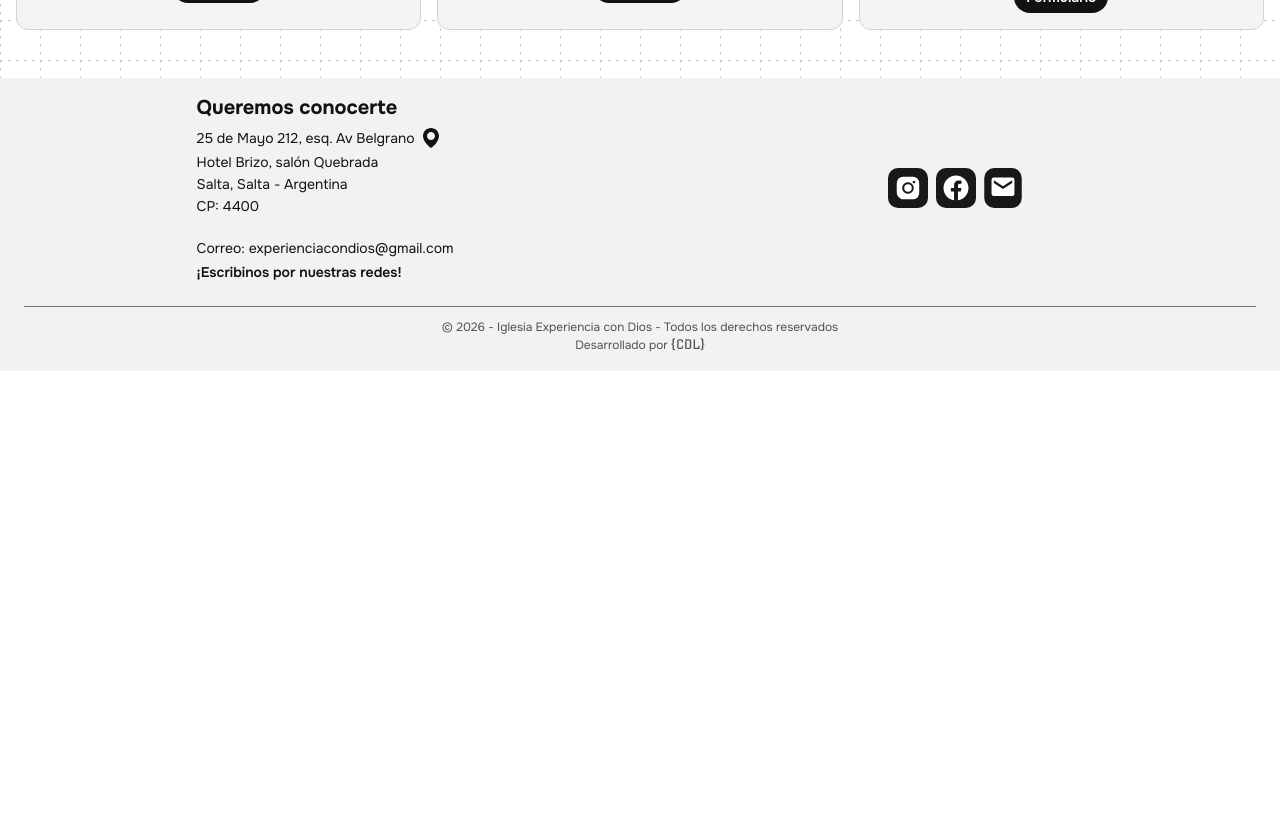
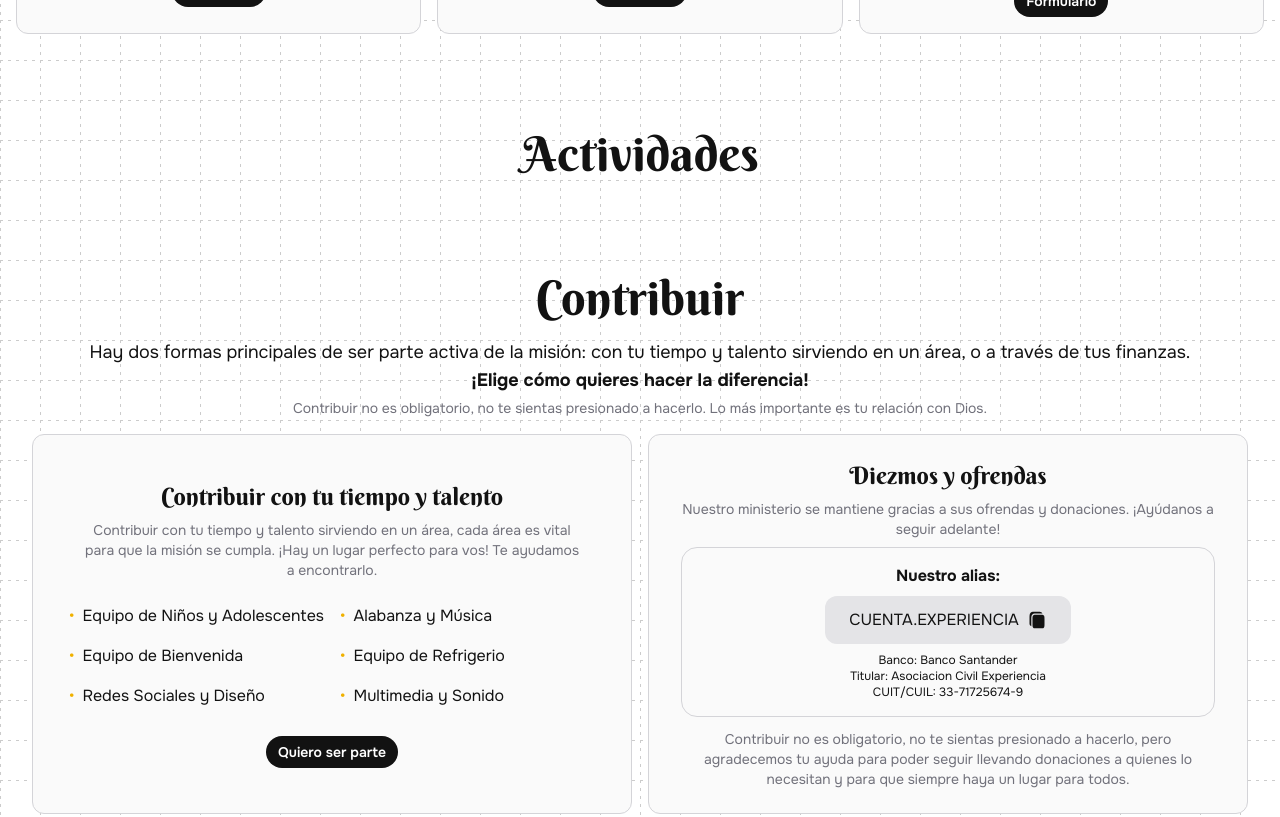
Before and after one commit to CristianLeyton/experiencia-page, a React (Vite) app: page / in a window 1280 px wide. Shown: the part 1660-2477 px from the top of the page. Before the commit the page ends 2031 px from the top, so only its background shows below. Built offline with nearby package versions, Linux system fonts and the light colour scheme.

Commit message:
Seccion contribuir

```diff
--- a/src/App.tsx
+++ b/src/App.tsx
@@ -3,6 +3,8 @@ import "./App.css";
 import { Hero } from "./components/sections/Hero.tsx";
 import { Meetings } from "./components/sections/Meetings.tsx";
 import { Connect } from "./components/sections/Connect.tsx";
+import { Activities } from "./components/sections/Activities.tsx";
+import { Contribute } from "./components/sections/Contribute.tsx";
 import { Footer } from "./components/sections/Footer.tsx";
 
 function App() {
@@ -12,6 +14,8 @@ function App() {
       <Hero />
       <Meetings />
       <Connect />
+      <Activities />
+      <Contribute />
       <Footer />
     </>
   );
--- /dev/null
+++ b/src/components/sections/Activities.tsx
@@ -0,0 +1,17 @@
+import { Title } from "../utilities/Title";
+
+
+export function Activities() {
+  return (
+    <section
+      id="actividades"
+      className="scroll-m-20 py-12 px-4 text-primary dark:text-white"
+    >
+      <div className="container mx-auto">
+        <Title text="Actividades" />
+
+
+      </div>
+    </section>
+  );
+}
--- a/src/components/sections/Connect.tsx
+++ b/src/components/sections/Connect.tsx
@@ -14,8 +14,8 @@ export function Connect() {
             Conectarse con nuestra comunidad y conocer a otros miembros de
             Iglesia Experiencia con Dios.
             <br />
-            <p className="text-zinc-500 dark:text-zinc-400 text-sm">
-              Completa el formulario y nos pondremos en contacto con tigo
+            <p className="text-zinc-500 dark:text-zinc-400 text-sm pt-1">
+              Completa un formulario y nos pondremos en contacto contigo
             </p>
           </p>
         </div>
--- /dev/null
+++ b/src/components/sections/Contribute.tsx
@@ -0,0 +1,165 @@
+import { Title } from "../utilities/Title";
+import { useState } from "react";
+
+function CopyToClipboard(props: React.SVGProps<SVGSVGElement>) {
+  return (
+    <svg
+      {...props}
+      xmlns="http://www.w3.org/2000/svg"
+      width="1em"
+      height="1em"
+      viewBox="0 0 24 24"
+    >
+      <title>Copiar al portapapeles</title>
+      <path
+        fill="currentColor"
+        d="M15.24 2h-3.894c-1.764 0-3.162 0-4.255.148c-1.126.152-2.037.472-2.755 1.193c-.719.721-1.038 1.636-1.189 2.766C3 7.205 3 8.608 3 10.379v5.838c0 1.508.92 2.8 2.227 3.342c-.067-.91-.067-2.185-.067-3.247v-5.01c0-1.281 0-2.386.118-3.27c.127-.948.413-1.856 1.147-2.593s1.639-1.024 2.583-1.152c.88-.118 1.98-.118 3.257-.118h3.07c1.276 0 2.374 0 3.255.118A3.6 3.6 0 0 0 15.24 2"
+      />
+      <path
+        fill="currentColor"
+        d="M6.6 11.397c0-2.726 0-4.089.844-4.936c.843-.847 2.2-.847 4.916-.847h2.88c2.715 0 4.073 0 4.917.847S21 8.671 21 11.397v4.82c0 2.726 0 4.089-.843 4.936c-.844.847-2.202.847-4.917.847h-2.88c-2.715 0-4.073 0-4.916-.847c-.844-.847-.844-2.21-.844-4.936z"
+      />
+    </svg>
+  );
+}
+
+export function Contribute() {
+  const ALIAS_TEXT = "CUENTA.EXPERIENCIA";
+  const [copyStatus, setCopyStatus] = useState(ALIAS_TEXT); // Usamos el alias como estado inicial
+
+  const handleCopy = () => {
+    // 1. Crear un elemento de entrada temporal
+    const tempInput = document.createElement("input");
+    // 2. Asignar el valor que queremos copiar
+    tempInput.value = ALIAS_TEXT;
+    document.body.appendChild(tempInput);
+
+    // 3. Seleccionar el texto y ejecutar el comando de copia
+    tempInput.select();
+
+    let success = false;
+    try {
+      success = document.execCommand("copy");
+    } catch (err) {
+      console.error("Error al intentar copiar:", err);
+    }
+
+    // 4. Eliminar el elemento temporal
+    document.body.removeChild(tempInput);
+
+    // 5. Mostrar feedback al usuario
+    if (success) {
+      setCopyStatus("SE COPIO EL ALIAS");
+    } else {
+      setCopyStatus("Error al copiar");
+    }
+
+    // 6. Restablecer el estado después de 2 segundos
+    setTimeout(() => {
+      setCopyStatus(ALIAS_TEXT);
+    }, 1500);
+  };
+
+  return (
+    <section
+      id="contribuir"
+      className="scroll-m-12 py-12 px-4 text-primary dark:text-white"
+    >
+      <div className="text-center flex flex-col gap-4">
+        <Title text="Contribuir" />
+        <p className="xl:text-lg">
+          Hay dos formas principales de ser parte activa de la misión: con tu
+          tiempo y talento sirviendo en un área, o a través de tus finanzas.{" "}
+          <br /> <b>¡Elige cómo quieres hacer la diferencia!</b>
+          <br />
+          <p className="text-zinc-500 dark:text-zinc-400 text-sm pt-1">
+            Contribuir no es obligatorio, no te sientas presionado a hacerlo. Lo
+            más importante es tu relación con Dios.
+          </p>
+        </p>
+      </div>
+
+      <section className="grid grid-cols-1 md:grid-cols-2 p-4 gap-4">
+        <article className="bg-zinc-50 dark:bg-zinc-900 rounded-xl py-6 px-8 text-center hover:border-yellow-500 transition-colors duration-300 border border-zinc-300 dark:border-zinc-700 group flex flex-col gap-2 justify-center items-center ">
+          <h3 className="text-2xl font-swash">
+            Contribuir con tu tiempo y talento
+          </h3>
+          <p className="text-sm text-zinc-500 dark:text-zinc-400">
+            Contribuir con tu tiempo y talento sirviendo en un área, cada área
+            es vital para que la misión se cumpla. ¡Hay un lugar perfecto para
+            vos! Te ayudamos a encontrarlo.
+          </p>
+
+          <ul className="grid grid-cols-1 sm:grid-cols-2 gap-4 text-primary dark:text-secondary my-4 text-left">
+            <li className="flex items-center">
+              <span className="text-yellow-500 mr-2">&bull;</span> Equipo de
+              Niños y Adolescentes
+            </li>
+            <li className="flex items-center">
+              <span className="text-yellow-500 mr-2">&bull;</span> Alabanza y
+              Música
+            </li>
+            <li className="flex items-center">
+              <span className="text-yellow-500 mr-2">&bull;</span> Equipo de
+              Bienvenida
+            </li>
+            <li className="flex items-center">
+              <span className="text-yellow-500 mr-2">&bull;</span> Equipo de
+              Refrigerio
+            </li>
+            <li className="flex items-center">
+              <span className="text-yellow-500 mr-2">&bull;</span> Redes
+              Sociales y Diseño
+            </li>
+            <li className="flex items-center">
+              <span className="text-yellow-500 mr-2">&bull;</span> Multimedia y
+              Sonido
+            </li>
+          </ul>
+
+          <a
+            href="#"
+            target="_blank"
+            className="mt-1 bg-primary rounded-full px-3 py-1.5 text-white dark:text-primary dark:bg-white font-semibold hover:bg-yellow-500 transition-colors duration-300 active:bg-yellow-500 text-sm"
+          >
+            Quiero ser parte
+          </a>
+        </article>
+
+        <article className="bg-zinc-50 dark:bg-zinc-900 rounded-xl py-6 px-8 text-center hover:border-yellow-500 transition-colors duration-300 border border-zinc-300 dark:border-zinc-700 group flex flex-col gap-2 justify-center items-center ">
+          <h3 className="text-2xl font-swash">Diezmos y ofrendas</h3>
+          <p className="text-sm text-zinc-500 dark:text-zinc-400">
+            Nuestro ministerio se mantiene gracias a sus ofrendas y donaciones.
+            ¡Ayúdanos a seguir adelante!
+          </p>
+
+          <div className="flex flex-col gap-2 border border-zinc-300 dark:border-zinc-700  rounded-2xl p-4 w-full items-center">
+            <b>Nuestro alias:</b>
+            <p className="bg-zinc-200 dark:bg-primary px-6 py-3 rounded-xl text-primary dark:text-white text-center">
+              <button
+                onClick={handleCopy}
+                className={`flex items-center gap-2 cursor-pointer hover:text-yellow-500 transition-colors duration-300  ${copyStatus === "SE COPIO EL ALIAS" ? "text-yellow-500" : ""}`}
+              >
+                <span>{copyStatus}</span>
+                <CopyToClipboard className="size-5" />
+              </button>
+            </p>
+
+            <p className="text-xs ">
+              Banco: Banco Santander
+              <br />
+              Titular: Asociacion Civil Experiencia
+              <br />
+              CUIT/CUIL: 33-71725674-9
+            </p>
+          </div>
+          <p className="text-zinc-500 dark:text-zinc-400 text-sm pt-1">
+            Contribuir no es obligatorio, no te sientas presionado a hacerlo,
+            pero agradecemos tu ayuda para poder seguir llevando donaciones a
+            quienes lo necesitan y para que siempre haya un lugar para todos.
+          </p>
+        </article>
+      </section>
+    </section>
+  );
+}
--- a/src/components/sections/Header.tsx
+++ b/src/components/sections/Header.tsx
@@ -67,10 +67,10 @@ export function Header() {
           <Item href="#conectar" onOpenMenu={handleoOpenMenu}>
             Conectar
           </Item>
-          <Item href="#" onOpenMenu={handleoOpenMenu}>
+          <Item href="#actividades" onOpenMenu={handleoOpenMenu}>
             Actividades
           </Item>
-          <Item href="#" onOpenMenu={handleoOpenMenu}>
+          <Item href="#contribuir" onOpenMenu={handleoOpenMenu}>
             Contribuir
           </Item>
         </nav>
--- a/src/components/sections/Meetings.tsx
+++ b/src/components/sections/Meetings.tsx
@@ -49,7 +49,7 @@ export function Meetings() {
         <div className="text-center flex flex-col gap-4">
           <Title text="Nuestras reuniones" />
           <p className="xl:text-lg">
-            Un tiempo de alabanza, enseñanza de la Palabra y comunón. Estas
+            Un tiempo de alabanza, enseñanza de la Palabra y comunión. Estas
             invitado a cualquiera de nuestras reuniones generales.
           </p>
         </div>
--- a/src/components/utilities/CardConnect.tsx
+++ b/src/components/utilities/CardConnect.tsx
@@ -45,7 +45,7 @@ export function CardConnect({
   iconGroup?: boolean;
 }) {
   return (
-    <article className="bg-zinc-100 dark:bg-zinc-900 rounded-xl p-4 text-center hover:border-yellow-500 transition-colors duration-300 border border-zinc-300 dark:border-zinc-700 group flex flex-col gap-2 justify-center items-center ">
+    <article className="bg-zinc-50 dark:bg-zinc-900 rounded-xl p-4 text-center hover:border-yellow-500 transition-colors duration-300 border border-zinc-300 dark:border-zinc-700 group flex flex-col gap-2 justify-center items-center ">
       {iconCoffee && (
         <span className="group-hover:text-yellow-500 transition-colors duration-300">
           <IconCoffee className="size-16" />
--- a/src/components/utilities/SwitchTheme.tsx
+++ b/src/components/utilities/SwitchTheme.tsx
@@ -11,7 +11,7 @@ function newTheme() {
 export function SwitchTheme() {
   return (
     <button
-      className="block p-1 size-8 -mt-0.5 rounded-full transition hover:text-primary hover:bg-secondary dark:hover:bg-gray-700 hover:scale-110 duration-300 dark:text-white dark:hover:text-yellow-500 cursor-pointer"
+      className="block p-1 size-8 -mt-0.5 rounded-full transition hover:text-yellow-500 hover:bg-secondary dark:hover:bg-gray-700 hover:scale-110 duration-300 dark:text-white dark:hover:text-yellow-500 cursor-pointer"
       onClick={newTheme}
     >
       <IconSun className="hidden dark:block" />
```
